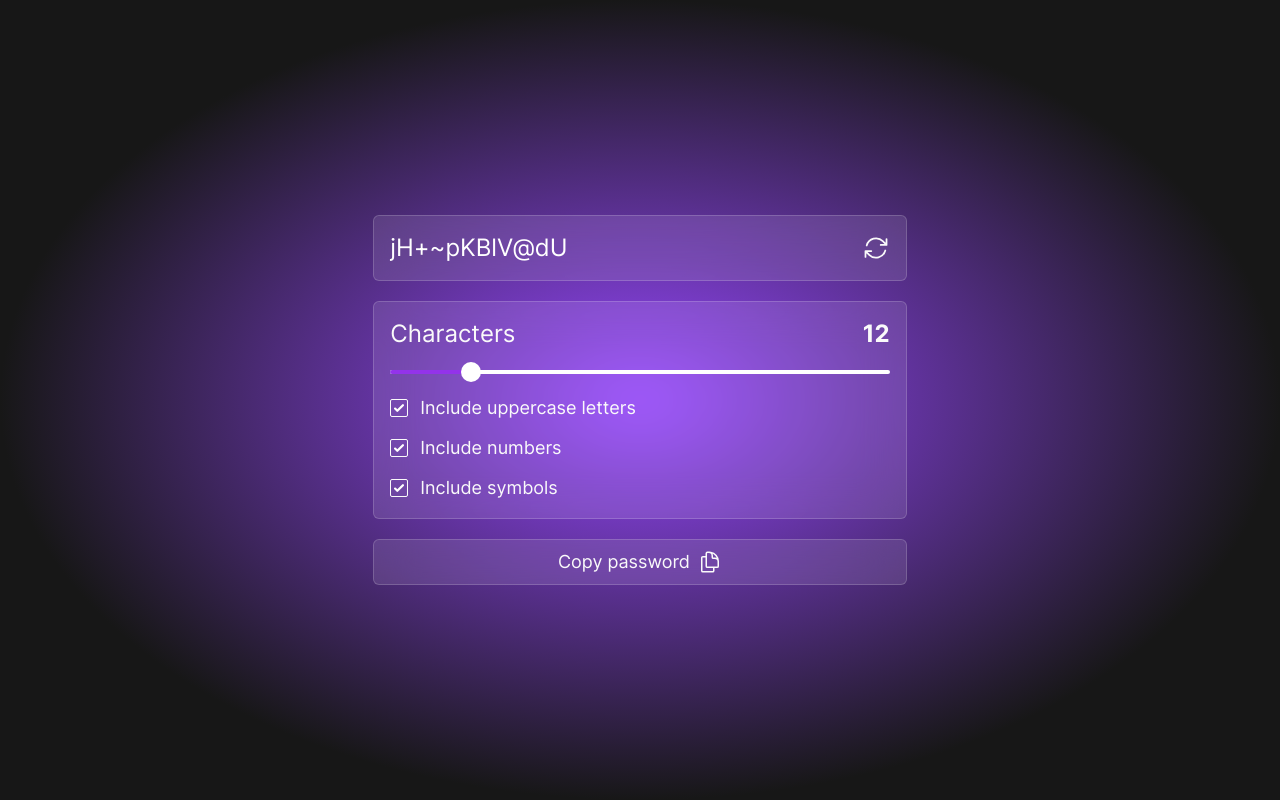
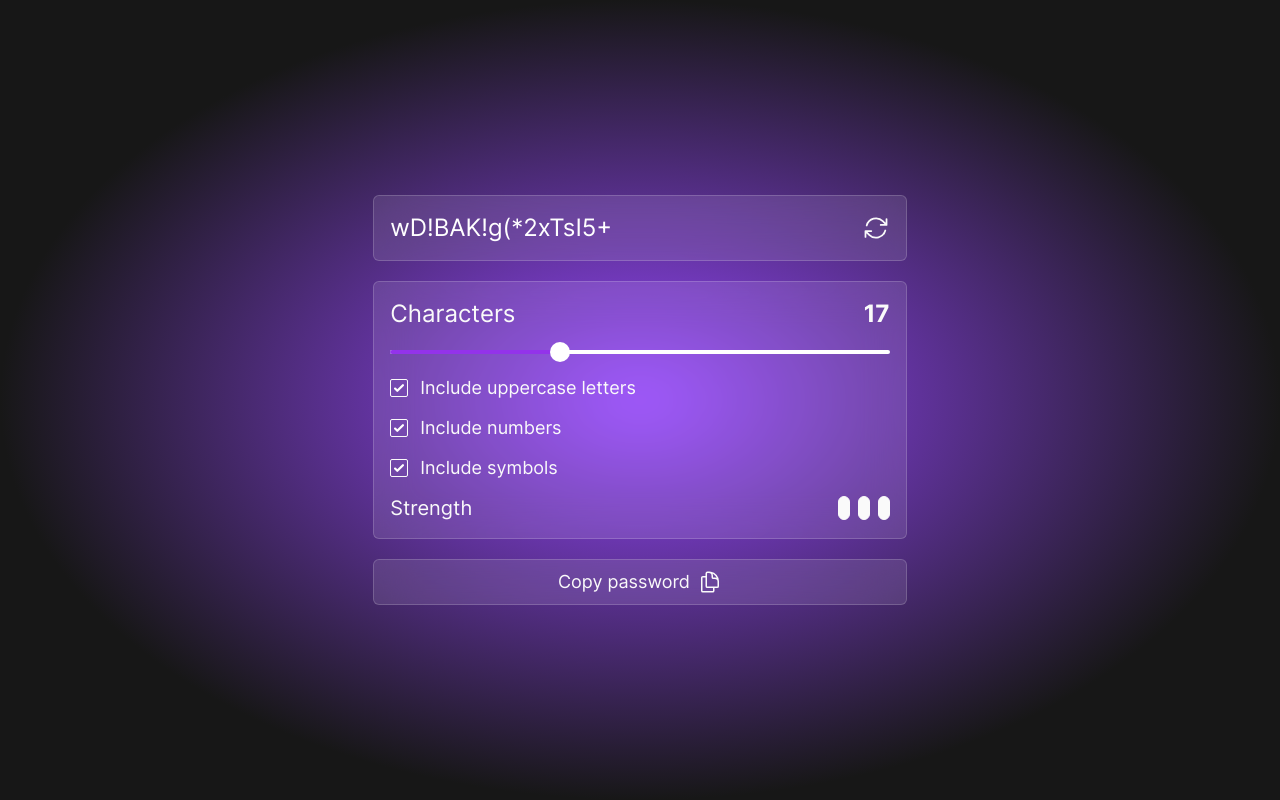
Before and after one commit to andrijantasevski/password-generator, a React (Vite) app: page / in a window 1280 px wide. Built offline with nearby package versions, Linux system fonts and the light colour scheme.

Commit message:
Strength for password implemented.

```diff
--- a/src/App.tsx
+++ b/src/App.tsx
@@ -19,7 +19,7 @@ function App() {
     isNumbers: true,
     isSymbols: true
   });
-  const [passwordLength, setPasswordLength] = useState<number[]>([12]);
+  const [passwordLength, setPasswordLength] = useState<number[]>([17]);
 
   useEffect(() => {
     generatePassword(passwordLength[0], formData.isUpperCase, formData.isNumbers, formData.isSymbols)
--- a/src/components/PasswordForm.tsx
+++ b/src/components/PasswordForm.tsx
@@ -1,4 +1,4 @@
-import { useEffect, useState } from "react"
+import { useEffect } from "react"
 import { FormTypes } from "../App"
 import * as Slider from '@radix-ui/react-slider';
 
@@ -11,6 +11,8 @@ interface Props {
     passwordLength: number[]
     setPasswordLength: React.Dispatch<React.SetStateAction<number[]>>
 }
+
+// type PasswordStrength = "weak" | "medium" | "strong";
 
 const PasswordForm: React.FC<Props> = ({ formData, setFormData, generatedPassword, generatePassword, copyPassword, passwordLength, setPasswordLength }) => {
     function handleChange(event: React.ChangeEvent<HTMLInputElement>) {
@@ -40,7 +42,7 @@ const PasswordForm: React.FC<Props> = ({ formData, setFormData, generatedPasswor
                         <p>Characters</p>
                         <p className="font-bold">{passwordLength}</p>
                     </label>
-                    <Slider.Root min={8} max={35} step={1} value={passwordLength} onValueChange={(value) => handleSlider(value)} className="relative flex h-5 w-full touch-none items-center">
+                    <Slider.Root min={8} max={35} step={1} value={passwordLength} onValueChange={(value) => handleSlider(value)} className="relative flex h-5 w-full touch-none items-center cursor-pointer">
                         <Slider.Track className="relative h-1 w-full grow rounded-full bg-white" >
                             <Slider.Range className="absolute h-full rounded-full bg-purple-600" />
                         </Slider.Track>
@@ -61,6 +63,16 @@ const PasswordForm: React.FC<Props> = ({ formData, setFormData, generatedPasswor
                 <div className="flex gap-3 items-center">
                     <input onChange={handleChange} checked={formData.isSymbols} name="isSymbols" className="bg-transparent border-neutral-50 rounded-sm p-2 cursor-pointer focus:ring-0 text-transparent checked:border-neutral-50 checked:hover:border-neutral-50" type="checkbox" id="symbols" />
                     <label className="text-neutral-50 text-lg cursor-pointer" htmlFor="symbols">Include symbols</label>
+                </div>
+
+                <div className="flex justify-between items-center">
+                    <p className="text-neutral-50 text-lg lg:text-xl">Strength</p>
+
+                    <div className="flex items-center gap-2">
+                        <div className="w-3 h-6 border border-neutral-50 bg-neutral-50 rounded-xl"></div>
+                        <div className={`w-3 h-6 border border-neutral-50 rounded-xl transition-colors ${(passwordLength[0] > 10 && formData.isNumbers && formData.isSymbols) ? "bg-neutral-50" : ""}`}></div>
+                        <div className={`w-3 h-6 border border-neutral-50 rounded-xl transition-colors ${(passwordLength[0] > 14 && formData.isUpperCase && formData.isNumbers && formData.isSymbols) ? "bg-neutral-50" : ""}`}></div>
+                    </div>
                 </div>
             </form>
 
```
Also changed, not shown: index.html (+4 -7 lines).
